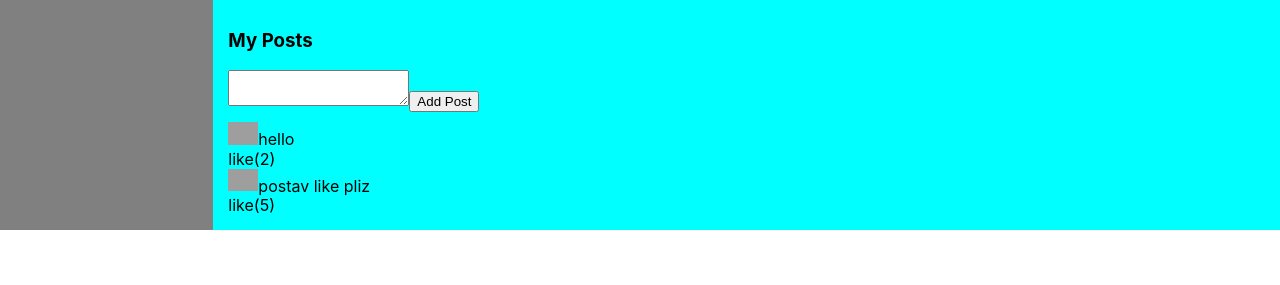
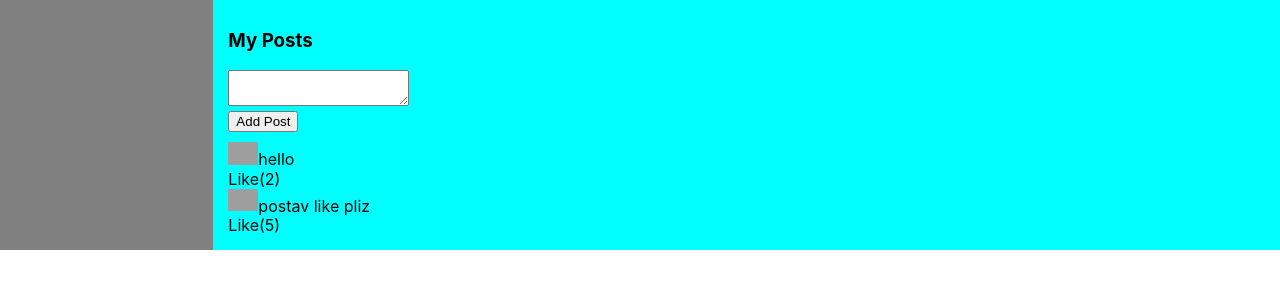
Before and after one commit to heyaleksej/socialnetwork, a React (Create React App) app: page /profile in a window 1280 px wide. Shown: the part 409-694 px from the top of the page. Built offline with nearby package versions, Linux system fonts and the light colour scheme; grey boxes are pictures that could not be loaded.

Commit message:
BLL + props

```diff
--- a/src/App.tsx
+++ b/src/App.tsx
@@ -10,15 +10,15 @@ import News from "./components/Navbar/News/News";
 import Settings from "./components/Navbar/Settings/Settings";
 
 
-function App() {
+function App(props:any) {
     return (
         <BrowserRouter>
         <div className='app-wrapper'>
             <Header/>
             <Nav/>
             <div className='app-wrapper-content'>
-                <Route path ='/dialogs' component={Dialogs}/>
-                <Route path ='/profile' component={Profile}/>
+                <Route path ='/dialogs' render={()=><Dialogs dialogs={props.dialogs} messages={props.messages}/>}/>
+                <Route path ='/profile' render={()=><Profile posts={props.posts}/>}/>
                 <Route path ='/music' component={Music}/>
                 <Route path ='/news' component={News}/>
                 <Route path ='/settings' component={Settings}/>
--- a/src/components/Dialogs/Dialogs.tsx
+++ b/src/components/Dialogs/Dialogs.tsx
@@ -1,38 +1,20 @@
 import React from 'react';
 import {NavLink} from 'react-router-dom';
 import s from './Dialogs.module.css'
+import Dialog from './Dialogs/Dialog';
+import Message from './Message/Message';
 
 
-const DialogItem=(props:any)=>{
-    let path = "/dialogs/" + props.id
-    return(
-        <div className={s.dialog + ' ' + s.active}><NavLink to={path}>{props.name}</NavLink>
-        </div>
-    )
-}
 
-const Message =(props:any)=>{
-    return(
-        <div className={s.message}>{props.text}</div>
-    )
-}
+function Dialogs(props:any) {
 
-function Dialogs() {
     return (
         <div className={s.dialogs}>
             <div className={s.dialogsItems}>
-                <DialogItem name='Dasha' id='1'/>
-                <DialogItem name='Masha' id='2'/>
-                <DialogItem name='Polly' id='3'/>
-                <DialogItem name='Katya' id='4'/>
-                <DialogItem name='Sergey' id='5'/>
-                <DialogItem name='Arty' id='6'/>
-
+                {props.dialogs}
             </div>
             <div className={s.messages}>
-                <Message text='privetik'/>
-                <Message text='pochemu ignor'/>
-                <Message text='ok'/>
+                {props.messages}
             </div>
         </div>
     )
--- /dev/null
+++ b/src/components/Dialogs/Dialogs/Dialog.tsx
@@ -0,0 +1,13 @@
+import React from 'react';
+import {NavLink} from 'react-router-dom';
+import s from './../Dialogs.module.css'
+
+
+const Dialog=(props:any)=>{
+    let path = "/dialogs/" + props.id
+    return(
+        <div className={s.dialog + ' ' + s.active}><NavLink to={path}>{props.name}</NavLink>
+        </div>
+    )
+}
+export default Dialog;
--- /dev/null
+++ b/src/components/Dialogs/Message/Message.tsx
@@ -0,0 +1,9 @@
+import React from 'react';
+import s from './../Dialogs.module.css'
+
+const Message =(props:any)=>{
+    return(
+        <div className={s.message}>{props.text}</div>
+    )
+}
+export default Message;
--- a/src/components/Profile/MyPosts/MyPosts.tsx
+++ b/src/components/Profile/MyPosts/MyPosts.tsx
@@ -3,17 +3,21 @@ import s from './MyPosts.module.css'
 import Post from "./Post/Post";
 
 
-const MyPosts = () => {
+const MyPosts = (props:any) => {
+
     return (
         <div className={s.postBlock}>
             <h3> My Posts</h3>
             <div>
-                <textarea> </textarea>
-                <button>Add Post</button>
+                <div>
+                    <textarea> </textarea>
+                </div>
+                <div>
+                    <button>Add Post</button>
+                </div>
             </div>
             <div className={s.posts}>
-            <Post title='hello' like={'like(2)'}/>
-            <Post title='postav like pliz' like={'like(5)'}/>
+                {props.posts}
             </div>
         </div>);
 }
--- a/src/components/Profile/MyPosts/Post/Post.tsx
+++ b/src/components/Profile/MyPosts/Post/Post.tsx
@@ -8,7 +8,7 @@ const Post = (props:any) => {
             <img src={'https://topmsg.ru/wp-content/uploads/anonymous.jpg'}/>
             {props.title}
             <div>
-                <span>{props.like}</span>
+                <span>Like{props.like}</span>
             </div>
         </div>);
 
--- a/src/components/Profile/Profile.tsx
+++ b/src/components/Profile/Profile.tsx
@@ -1,13 +1,14 @@
 import React from 'react';
 import MyPosts from './MyPosts/MyPosts';
 import {ProfileInfo} from "./ProfileInfo/ProfileInfo";
+import Post from "./MyPosts/Post/Post";
 
 
-const Profile = () => {
+const Profile = (props:any) => {
     return (
         <div>
-            <ProfileInfo/>
-            <MyPosts/>
+            <ProfileInfo />
+            <MyPosts posts={props.posts}/>
         </div>);
 
 
--- a/src/index.tsx
+++ b/src/index.tsx
@@ -3,10 +3,39 @@ import ReactDOM from 'react-dom';
 import './index.css';
 import App from './App';
 import reportWebVitals from './reportWebVitals';
+import Post from "./components/Profile/MyPosts/Post/Post";
+import Dialog from "./components/Dialogs/Dialogs/Dialog";
+import Message from "./components/Dialogs/Message/Message";
+
+let postsData=[
+    { title:'hello',like:'(2)'},
+    { title:'postav like pliz',like:'(5)'}
+]
+
+let posts = postsData.map( p => <Post title={p.title} like={p.like}/>)
+
+let dialogData=[
+    {id: '1', name:'Dasha'},
+    {id: '2', name:'Masha'},
+    {id: '3', name:'Polly'},
+    {id: '5', name:'Katya'},
+    {id: '6', name:'Sergey'}
+]
+
+let messageData=[
+    {id:'1',text:'privetik'},
+    {id:'2',text:'pochemu ignor'},
+    {id:'3',text:'ok'}
+]
+
+let dialogs =  dialogData.map(d=><Dialog name={d.name} id={d.id}/>)
+
+let messages = messageData.map(m=> <Message text={m.text}/>)
+
 
 ReactDOM.render(
   <React.StrictMode>
-    <App />
+    <App posts={posts} dialogs={dialogs} messages={messages}/>
   </React.StrictMode>,
   document.getElementById('root')
 );
```
